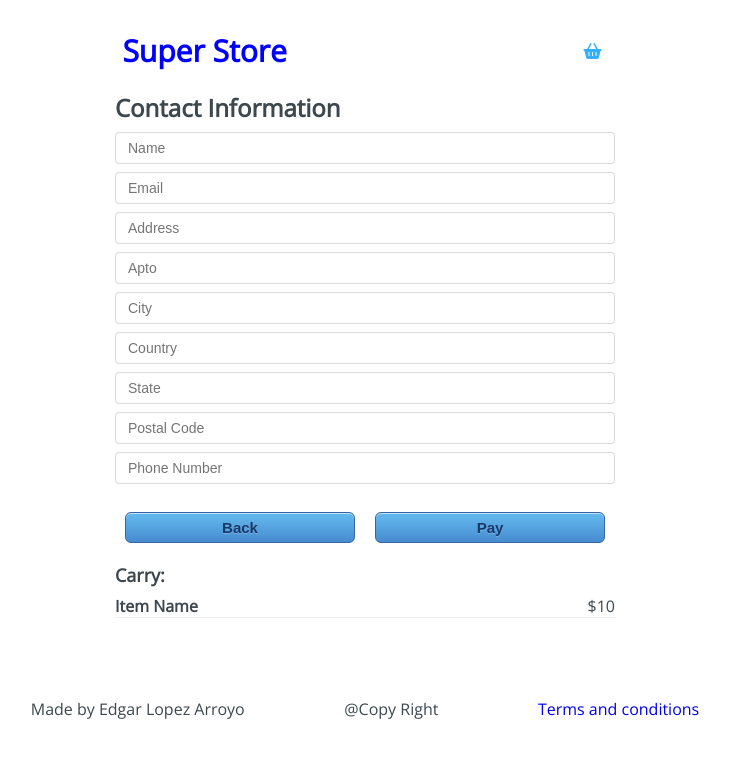
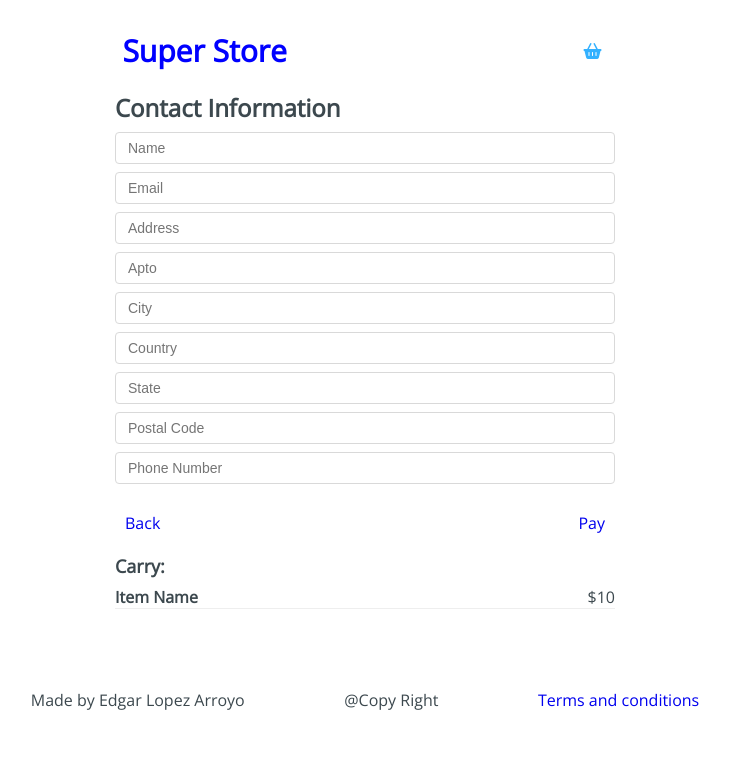
Before and after one commit to realEdgar/react-store, a React app: page /checkout/information in a window 1280 px wide. Shown: the top 758 px of the page, without its empty margins (275-1005 px from the left). Built offline with nearby package versions, Linux system fonts and the light colour scheme.

Commit message:
Adding links to surf on the page

```diff
--- a/src/containers/Checkout.jsx
+++ b/src/containers/Checkout.jsx
@@ -1,4 +1,5 @@
 import React from 'react';
+import { Link } from 'react-router-dom';
 
 import '../styles/components/Checkout.css';
 
@@ -12,12 +13,16 @@ export const Checkout = () => {
             <h4>Item Name:</h4>
             <span>$10</span>
           </div>
-          <button type="button" >Remove</button>
+          <button type="button" >
+            <i className="fas fa-trash-alt" />
+          </button>
         </div>
       </div>
       <div className="Checkout-sidebar">
         <h3>Precio total: $10</h3>
-        <button type="button">Continue Pedido</button>
+        <Link to="/checkout/information" >
+          <button type="button">Continue Pedido</button>
+        </Link>
       </div>
     </div>
   );
--- a/src/containers/Information.jsx
+++ b/src/containers/Information.jsx
@@ -1,4 +1,5 @@
 import React from 'react';
+import { Link } from "react-router-dom";
 
 import '../styles/components/Information.css';
 
@@ -23,8 +24,8 @@ export const Information = () => {
           </form>
         </div>
         <div className="Information-buttons">
-          <button className="Information-back">Back</button>
-          <button className="Information-next">Pay</button>
+          <div className="Information-back"><Link to="/checkout" >Back</Link></div>
+          <div className="Information-next"><Link to="/checkout/payment" >Pay</Link></div>
         </div>
         <div className="Information-sidebar">
           <h3>Carry:</h3>
```
Also changed, not shown: src/routes/App.jsx (+6 -6 lines).
